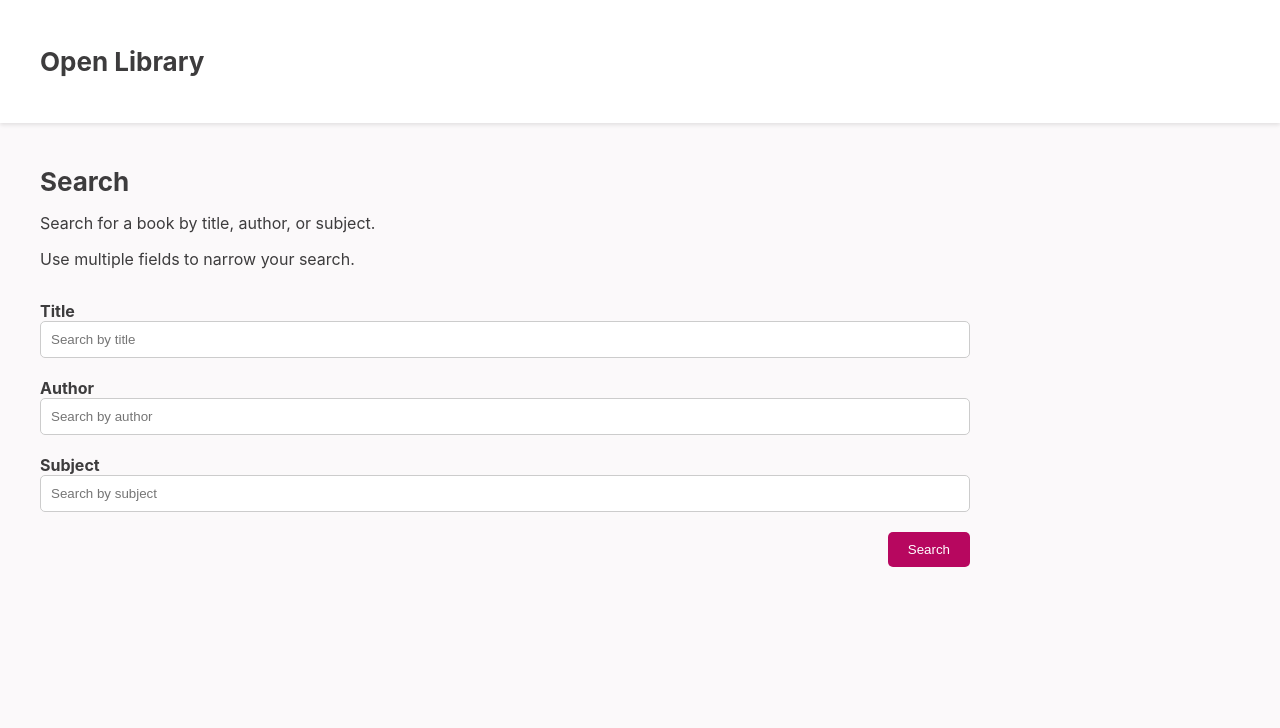
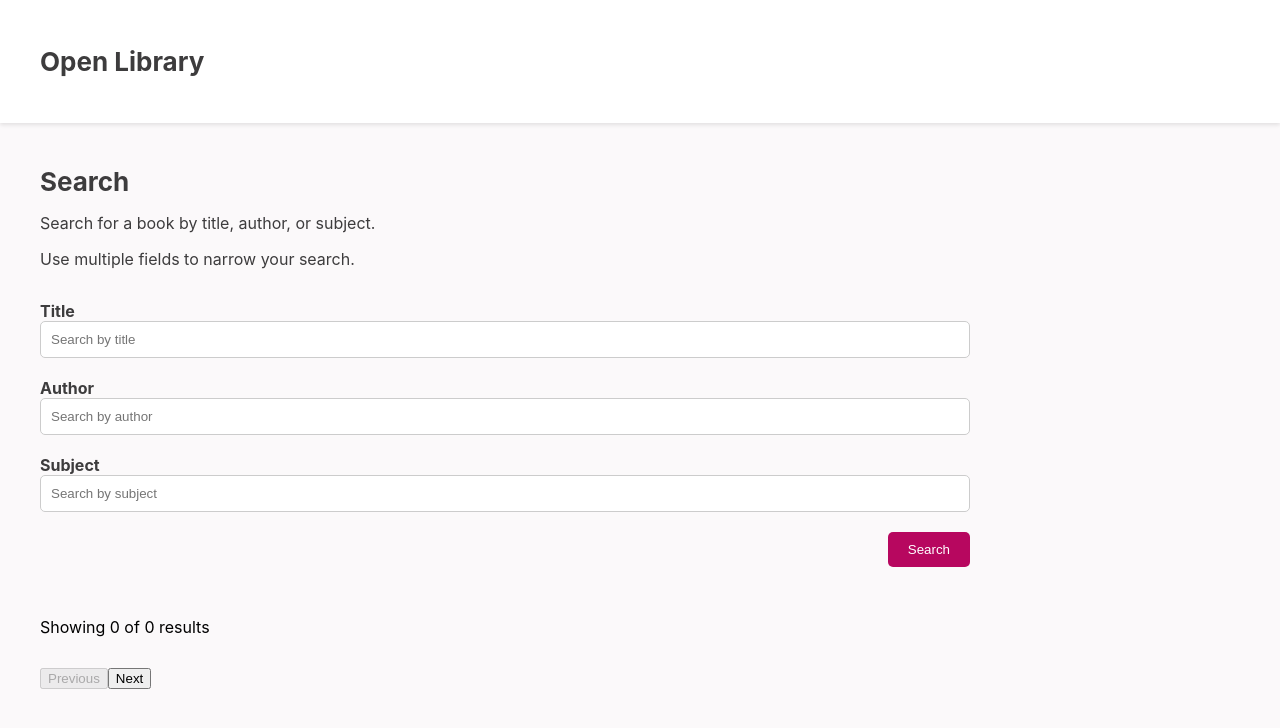
Before and after one commit to jennifer-cooper/bookfinder, a React (Create React App) app: page / in a window 1280 px wide. Shown: the top 728 px of the page. Built offline with nearby package versions, Linux system fonts and the light colour scheme.

Commit message:
feat: showing x of y results

```diff
--- a/src/components/SearchForm/SearchForm.css
+++ b/src/components/SearchForm/SearchForm.css
@@ -51,3 +51,10 @@
     border-radius: 5px;
     cursor: pointer;
 }
+
+
+.results-info {
+    margin-top: 20px;
+    margin-bottom: 30px;
+
+}
--- a/src/components/SearchForm/SearchForm.tsx
+++ b/src/components/SearchForm/SearchForm.tsx
@@ -2,6 +2,7 @@
 import React, { useState } from 'react';
 import './SearchForm.css';
 import BookCard from '../BookCard/BookCard'; // Make sure the path is correct
+
 
 const SearchForm = () => {
     // state vars
@@ -9,9 +10,16 @@
     const [author, setAuthor] = useState('');
     const [subject, setSubject] = useState('');
     const [books, setBooks] = useState<any[]>([]); // Use any[] or create a type/interface for book
+    const [currentPage, setCurrentPage] = useState(1);
+    const [totalResults, setTotalResults] = useState(0);
+
+
 
     // on button click
-    const handleSearch = async () => {
+    const handleSearch = async (page = 1) => {
+        // Update the current page
+        setCurrentPage(page);
+
         // Array to hold the search terms
         let searchTerms = [];
 
@@ -20,22 +28,29 @@
         if (author) searchTerms.push(`author:${encodeURIComponent(author)}`);
         if (subject) searchTerms.push(`subject:${encodeURIComponent(subject)}`);
 
-        // Construct the final search term by joining the individual terms with a space
+        // Construct the final search term by joining the individual terms with '+'
         let searchTerm = searchTerms.join('+');
 
         // If there is at least one search term, perform the search
         if (searchTerm) {
-            let query = `https://openlibrary.org/search.json?q=${searchTerm}&fields=key,title,author_name,edition_count`;
+            let query = `https://openlibrary.org/search.json?q=${searchTerm}&fields=key,title,author_name,edition_count&limit=10&page=${page}`;
 
             try {
                 const response = await fetch(query);
                 const data = await response.json();
                 setBooks(data.docs); // Assuming you have a state variable called 'books'
+                setTotalResults(data.numFound); // Set the total number of results
+
             } catch (error) {
                 console.error('Error fetching data:', error);
                 // Handle the error appropriately
             }
         }
+    };
+
+    // Event handler for the Search button click
+    const onSearchButtonClick = () => {
+        handleSearch(); // Calls handleSearch with the default page
     };
 
     return (
@@ -73,10 +88,13 @@
                         />
                     </div>
                     <div className="search-button-container">
-                        <button className="search-button" onClick={handleSearch}>Search</button>
+                        <button className="search-button" onClick={onSearchButtonClick}>Search</button>
                     </div>
                 </div>
                 {/* End of wrapper div */}
+            </div>
+            <div className="results-info">
+                Showing {books.length} of {totalResults} results
             </div>
             {/* Results container for displaying search results */}
             <div className="results-container">
@@ -88,6 +106,14 @@
                     />
                 ))}
             </div>
+            <div className="pagination">
+                <button onClick={() => handleSearch(currentPage - 1)} disabled={currentPage === 1}>
+                    Previous
+                </button>
+                <button onClick={() => handleSearch(currentPage + 1)}>
+                    Next
+                </button>
+            </div>
         </>
     );
 }
```
